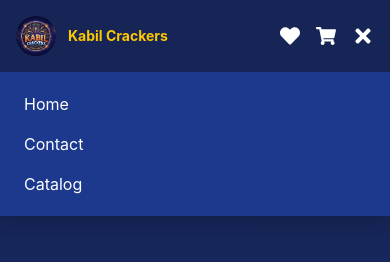
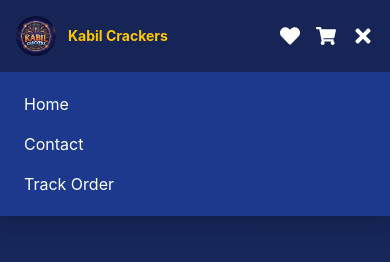
Before and after one commit to ragulkabil2205/kabil-crackers, a React (Vite) app: page / in a window 390 px wide. Both pictures are taken after a click on the button 363 px from the left and 36 px from the top of the page. Shown: the top 262 px of the page. Built offline with nearby package versions, Linux system fonts and the light colour scheme; no server answers; the database is empty.

Commit message:
Add Vercel routing

```diff
--- a/src/components/Navbar.jsx
+++ b/src/components/Navbar.jsx
@@ -172,15 +172,15 @@ function Navbar() {
             Contact
           </Link>
 
-          <a
-            href="/pdf/Kabil-Crackers-Catalog.pdf"
-            target="_blank"
-            rel="noreferrer"
-            onClick={() => setMenuOpen(false)}
-            className="block"
-          >
-            Catalog
-          </a>
+
+
+          <Link
+  to="/track-order"
+  onClick={() => setMenuOpen(false)}
+  className="block"
+>
+  Track Order
+</Link>
 
         </div>
       )}
--- a/src/components/Products.jsx
+++ b/src/components/Products.jsx
@@ -11,6 +11,8 @@ function Products({
   searchTerm = "",
 }) {
   const { products } = useProducts();
+  console.log("Products:", products);
+console.log("Count:", products.length);
 const { addToCart } = useCart();
 const { wishlistItems, addToWishlist } = useWishlist();
   const navigate = useNavigate();
@@ -42,7 +44,7 @@ const { wishlistItems, addToWishlist } = useWishlist();
   Product{filteredProducts.length !== 1 ? "s" : ""}
 </p>
 
-        <div className="grid grid-cols-1 sm:grid-cols-2 md:grid-cols-3 lg:grid-cols-4 gap-8">
+        <div className="grid grid-cols-2 md:grid-cols-3 lg:grid-cols-4 gap-3 md:gap-8">
 
           {filteredProducts.map((item) => {
   console.log(item.name, item.stock, typeof item.stock);
@@ -51,7 +53,7 @@ const { wishlistItems, addToWishlist } = useWishlist();
 
             <div
               key={item.id}
-             className="bg-blue-900 rounded-2xl overflow-hidden shadow-xl hover:shadow-2xl hover:shadow-yellow-400/40 hover:-translate-y-2 hover:scale-105 transition-all duration-500"
+             className="bg-blue-900 rounded-xl overflow-hidden shadow-lg hover:shadow-yellow-400/40 transition-all duration-300"
             >
 
               <div className="relative">
@@ -61,7 +63,7 @@ const { wishlistItems, addToWishlist } = useWishlist();
   alt={item.name}
   loading="lazy"
   onClick={() => navigate(`/product/${item.id}`)}
-  className="w-full h-56 object-cover transition-transform duration-500 cursor-pointer hover:scale-110 hover:rotate-1"
+  className="w-full h-36 md:h-56 object-cover cursor-pointer hover:scale-105 transition"
 />
 {Number(item.stock) === 0 && (
   <div className="absolute inset-0 bg-black/40 flex items-center justify-center">
@@ -98,11 +100,11 @@ const { wishlistItems, addToWishlist } = useWishlist();
 
               </div>
 
-              <div className="p-5">
+              <div className="p-3 md:p-5">
 
                 <h3
   onClick={() => navigate(`/product/${item.id}`)}
-  className="text-xl font-bold text-yellow-400 cursor-pointer hover:text-yellow-300"
+  className="text-sm md:text-xl font-bold text-yellow-400 leading-tight cursor-pointer"
 >
   {item.name}
 </h3>
@@ -119,9 +121,9 @@ const { wishlistItems, addToWishlist } = useWishlist();
                     {item.rating}
                   </span>
 
-                  <span className="text-gray-300 text-sm">
-                    ({item.reviews} Reviews)
-                  </span>
+                  <span className="hidden md:inline text-gray-300 text-sm">
+  ({item.reviews} Reviews)
+</span>
 
                 </div>
 
@@ -141,7 +143,7 @@ const { wishlistItems, addToWishlist } = useWishlist();
                     MRP ₹ {item.originalPrice}
                   </p>
 
-                  <p className="text-2xl font-bold text-yellow-400">
+                  <p className="text-lg md:text-2xl font-bold text-yellow-400">
                     Our Price ₹ {item.price}
                   </p>
 
@@ -159,7 +161,7 @@ const { wishlistItems, addToWishlist } = useWishlist();
     }, 2000);
   }}
   disabled={Number(item.stock || 0) <= 0}
-  className={`mt-3 w-full py-3 rounded-xl font-bold transition-all duration-300 ${
+ className={`mt-2 w-full py-2 md:py-3 rounded-lg font-bold text-sm md:text-base ${
     Number(item.stock || 0) > 0
       ? addedItemId === item.id
         ? "bg-green-500 text-white"
```
Also changed, not shown: vercel.json (added).
